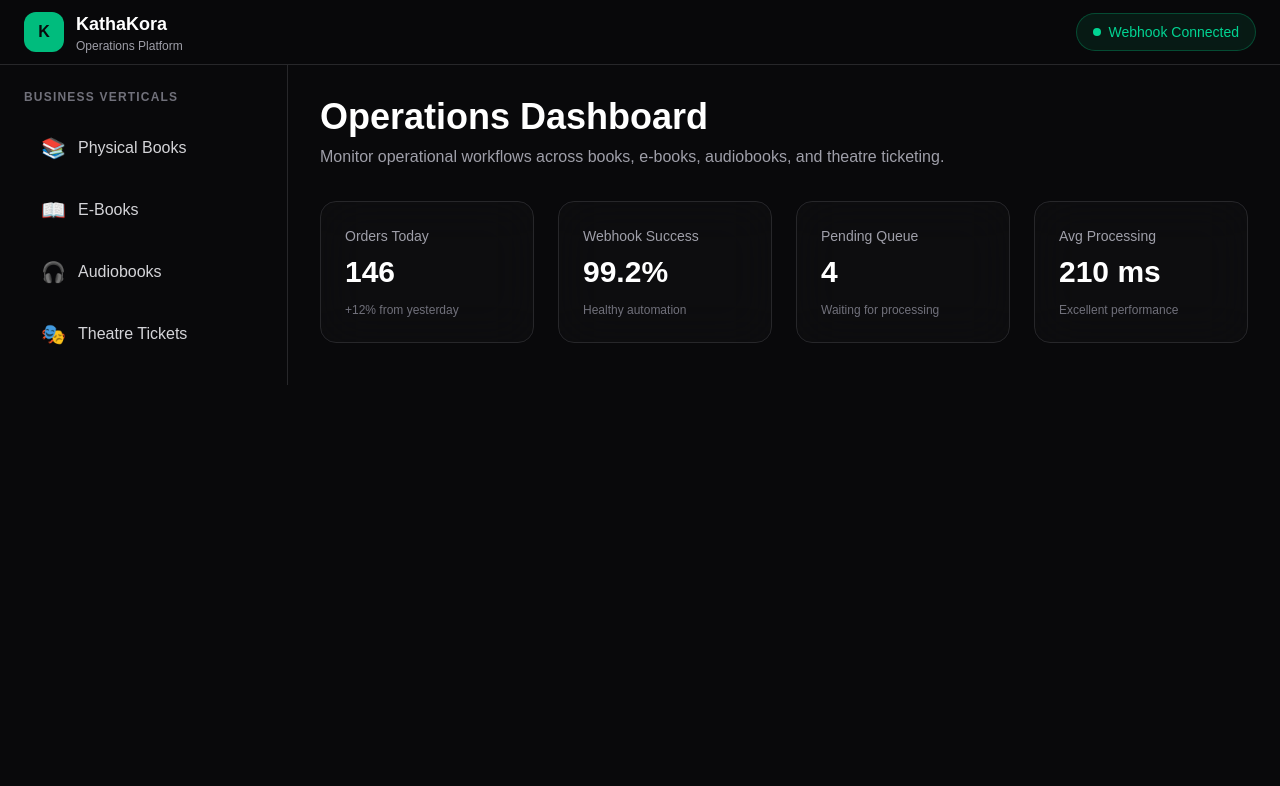
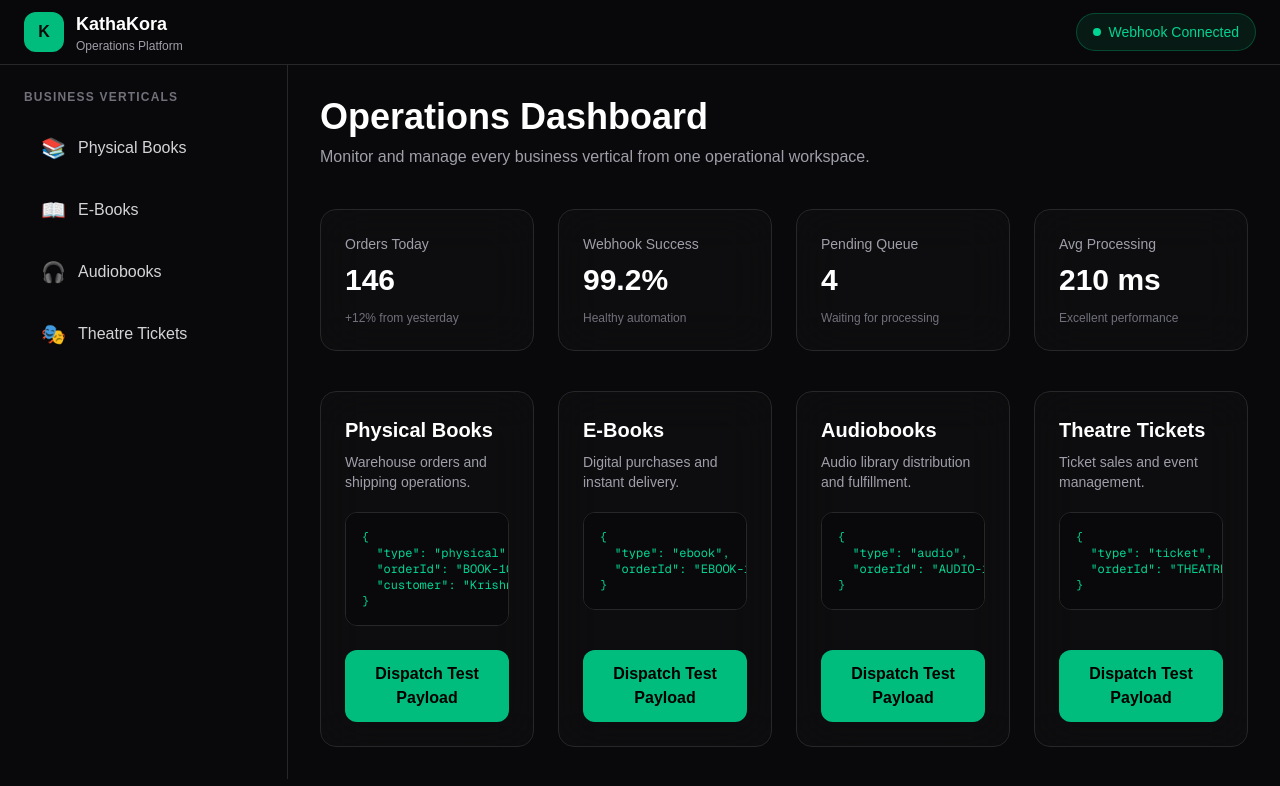
Before and after one commit to KrishnaGhimire668/bolt, a Next.js app: page / in a window 1280 px wide. Shown: the top 786 px of the page. Built offline with nearby package versions, Linux system fonts and the light colour scheme.

Commit message:
feat(dashboard): add business vertical cards with payload preview

```diff
--- /dev/null
+++ b/src/components/activity/ActivityFeed.tsx
@@ -0,0 +1,77 @@
+const activities = [
+  {
+    id: 1,
+    title: "Physical Book Order",
+    description: "Webhook dispatched successfully.",
+    time: "2 min ago",
+    status: "success",
+  },
+  {
+    id: 2,
+    title: "E-Book Purchase",
+    description: "Waiting for n8n workflow.",
+    time: "5 min ago",
+    status: "pending",
+  },
+  {
+    id: 3,
+    title: "Audiobook Delivery",
+    description: "Sent to customer.",
+    time: "12 min ago",
+    status: "success",
+  },
+  {
+    id: 4,
+    title: "Theatre Ticket",
+    description: "Payment verification running.",
+    time: "18 min ago",
+    status: "processing",
+  },
+];
+
+export default function ActivityFeed() {
+  return (
+    <section className="mt-10 rounded-2xl border border-zinc-800 bg-zinc-900/40 p-6 backdrop-blur-xl">
+      <h3 className="mb-6 text-xl font-semibold text-white">
+        Recent Activity
+      </h3>
+
+      <div className="space-y-5">
+        {activities.map((activity) => (
+          <div
+            key={activity.id}
+            className="flex items-start justify-between rounded-xl border border-zinc-800 p-4 transition hover:border-emerald-500/50"
+          >
+            <div>
+              <h4 className="font-medium text-white">
+                {activity.title}
+              </h4>
+
+              <p className="mt-1 text-sm text-zinc-400">
+                {activity.description}
+              </p>
+            </div>
+
+            <div className="text-right">
+              <span
+                className={`rounded-full px-3 py-1 text-xs font-medium ${
+                  activity.status === "success"
+                    ? "bg-emerald-500/20 text-emerald-400"
+                    : activity.status === "pending"
+                    ? "bg-yellow-500/20 text-yellow-400"
+                    : "bg-blue-500/20 text-blue-400"
+                }`}
+              >
+                {activity.status}
+              </span>
+
+              <p className="mt-2 text-xs text-zinc-500">
+                {activity.time}
+              </p>
+            </div>
+          </div>
+        ))}
+      </div>
+    </section>
+  );
+}
--- /dev/null
+++ b/src/components/dashboard/BusinessCard.tsx
@@ -0,0 +1,39 @@
+import Card from "@/components/ui/Card";
+import Button from "@/components/ui/Button";
+import PayloadViewer from "./PayloadViewer";
+
+type BusinessCardProps = {
+  title: string;
+  description: string;
+  payload: object;
+};
+
+export default function BusinessCard({
+  title,
+  description,
+  payload,
+}: BusinessCardProps) {
+  return (
+    <Card className="flex h-full flex-col justify-between p-6 transition-all duration-300 hover:border-emerald-500/40 hover:shadow-lg hover:shadow-emerald-500/10">
+      <div className="space-y-5">
+        <div>
+          <h3 className="text-xl font-semibold text-white">
+            {title}
+          </h3>
+
+          <p className="mt-2 text-sm text-zinc-400">
+            {description}
+          </p>
+        </div>
+
+        <PayloadViewer payload={payload} />
+      </div>
+
+      <div className="mt-6">
+        <Button>
+          Dispatch Test Payload
+        </Button>
+      </div>
+    </Card>
+  );
+}
--- a/src/components/dashboard/Dashboard.tsx
+++ b/src/components/dashboard/Dashboard.tsx
@@ -1,20 +1,63 @@
 import MetricsGrid from "@/components/metrics/MetricsGrid";
+import BusinessCard from "./BusinessCard";
 
 export default function Dashboard() {
   return (
-    <section>
+    <section className="space-y-10">
+      {/* Page Heading */}
       <div>
         <h2 className="text-4xl font-bold text-white">
           Operations Dashboard
         </h2>
 
         <p className="mt-2 text-zinc-400">
-          Monitor operational workflows across books,
-          e-books, audiobooks, and theatre ticketing.
+          Monitor and manage every business vertical from one
+          operational workspace.
         </p>
       </div>
 
+      {/* Metrics */}
       <MetricsGrid />
+
+      {/* Business Verticals */}
+      <section className="grid gap-6 md:grid-cols-2 xl:grid-cols-4">
+        <BusinessCard
+          title="Physical Books"
+          description="Warehouse orders and shipping operations."
+          payload={{
+            type: "physical",
+            orderId: "BOOK-1001",
+            customer: "Krishna",
+          }}
+        />
+
+        <BusinessCard
+          title="E-Books"
+          description="Digital purchases and instant delivery."
+          payload={{
+            type: "ebook",
+            orderId: "EBOOK-1002",
+          }}
+        />
+
+        <BusinessCard
+          title="Audiobooks"
+          description="Audio library distribution and fulfillment."
+          payload={{
+            type: "audio",
+            orderId: "AUDIO-1003",
+          }}
+        />
+
+        <BusinessCard
+          title="Theatre Tickets"
+          description="Ticket sales and event management."
+          payload={{
+            type: "ticket",
+            orderId: "THEATRE-1004",
+          }}
+        />
+      </section>
     </section>
   );
 }
--- /dev/null
+++ b/src/components/dashboard/PayloadViewer.tsx
@@ -0,0 +1,13 @@
+type PayloadViewerProps = {
+  payload: object;
+};
+
+export default function PayloadViewer({
+  payload,
+}: PayloadViewerProps) {
+  return (
+    <pre className="overflow-x-auto rounded-xl border border-zinc-800 bg-zinc-950 p-4 text-xs text-emerald-400">
+      {JSON.stringify(payload, null, 2)}
+    </pre>
+  );
+}
```
